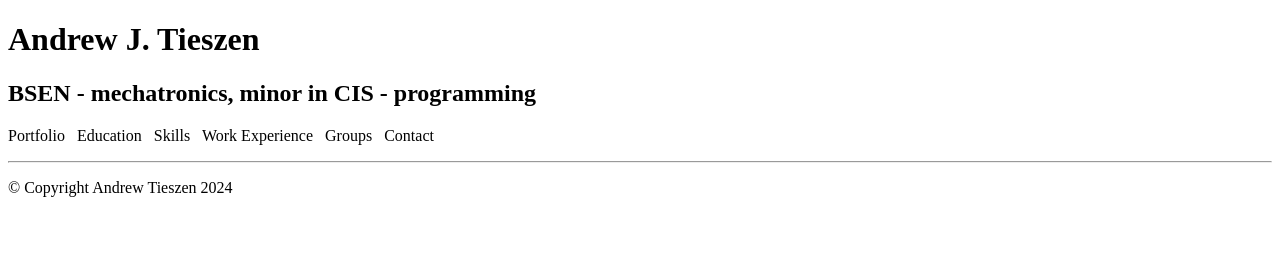
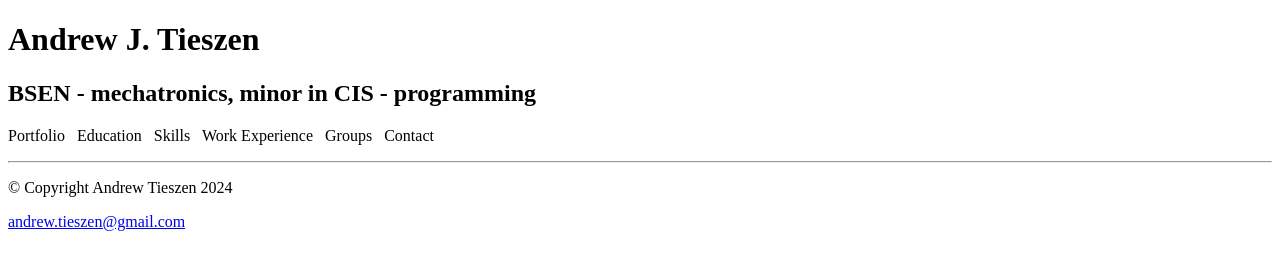
Before and after one commit to AJTieszen/AJTieszen-Portfolio, a plain HTML site: page template.html in a window 1280 px wide. Drawn offline with Linux system fonts and the light colour scheme.

Commit message:
Add email address to footer

```diff
--- a/template.html
+++ b/template.html
@@ -28,6 +28,7 @@
         <footer>
             <hr>
             <p> &copy; Copyright Andrew Tieszen 2024 </p>
+            <p><a href="mailto:andrew.tieszen@gmail.com">andrew.tieszen@gmail.com</a></p>
         </footer>
     </body>
 </html>
```
Also changed, not shown: scripts/index.html (+2 -1 lines).
